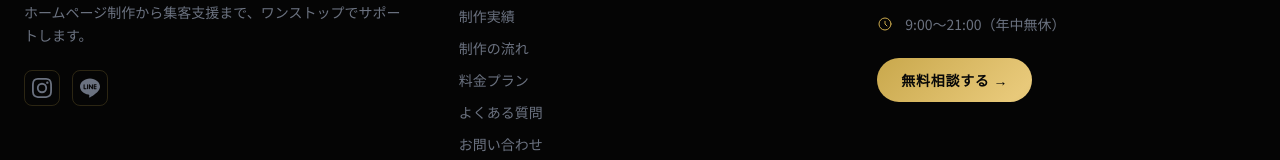
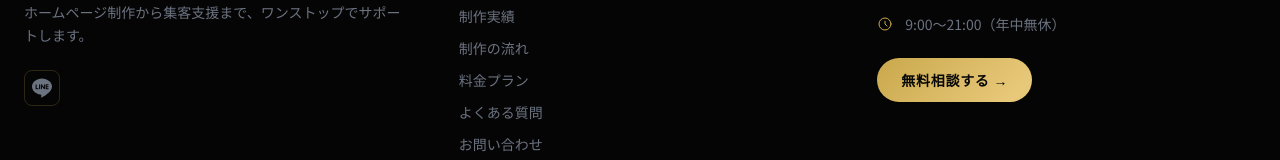
Before and after one commit to boosterone/booster-one-, a Next.js app: page / in a window 1280 px wide. Shown: the part 8874-9034 px from the top of the page. Built offline with nearby package versions, Linux system fonts and the light colour scheme.

Commit message:
remove Instagram link

```diff
--- a/components/Footer.tsx
+++ b/components/Footer.tsx
@@ -11,15 +11,6 @@ const navLinks = [
 ];
 
 const snsLinks = [
-  {
-    label: "Instagram",
-    href: "https://instagram.com/boosterone",
-    icon: (
-      <svg className="w-5 h-5" fill="currentColor" viewBox="0 0 24 24">
-        <path d="M12 2.163c3.204 0 3.584.012 4.85.07 3.252.148 4.771 1.691 4.919 4.919.058 1.265.069 1.645.069 4.849 0 3.205-.012 3.584-.069 4.849-.149 3.225-1.664 4.771-4.919 4.919-1.266.058-1.644.07-4.85.07-3.204 0-3.584-.012-4.849-.07-3.26-.149-4.771-1.699-4.919-4.92-.058-1.265-.07-1.644-.07-4.849 0-3.204.013-3.583.07-4.849.149-3.227 1.664-4.771 4.919-4.919 1.266-.057 1.645-.069 4.849-.069zM12 0C8.741 0 8.333.014 7.053.072 2.695.272.273 2.69.073 7.052.014 8.333 0 8.741 0 12c0 3.259.014 3.668.072 4.948.2 4.358 2.618 6.78 6.98 6.98C8.333 23.986 8.741 24 12 24c3.259 0 3.668-.014 4.948-.072 4.354-.2 6.782-2.618 6.979-6.98.059-1.28.073-1.689.073-4.948 0-3.259-.014-3.667-.072-4.947-.196-4.354-2.617-6.78-6.979-6.98C15.668.014 15.259 0 12 0zm0 5.838a6.162 6.162 0 100 12.324 6.162 6.162 0 000-12.324zM12 16a4 4 0 110-8 4 4 0 010 8zm6.406-11.845a1.44 1.44 0 100 2.881 1.44 1.44 0 000-2.881z" />
-      </svg>
-    ),
-  },
   {
     label: "LINE",
     href: "https://line.me/R/ti/p/@522awatg",
```
